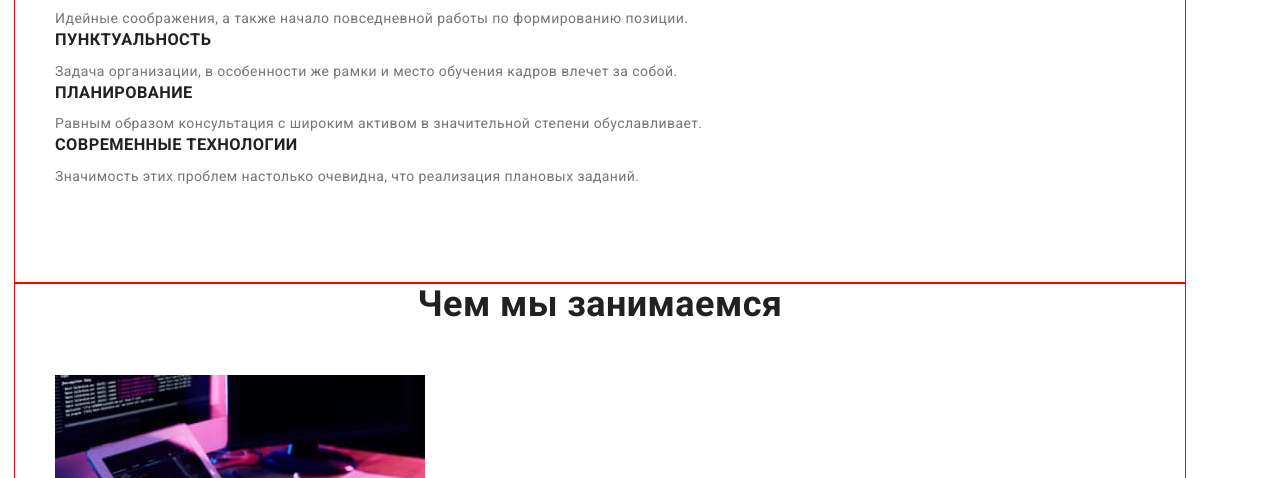
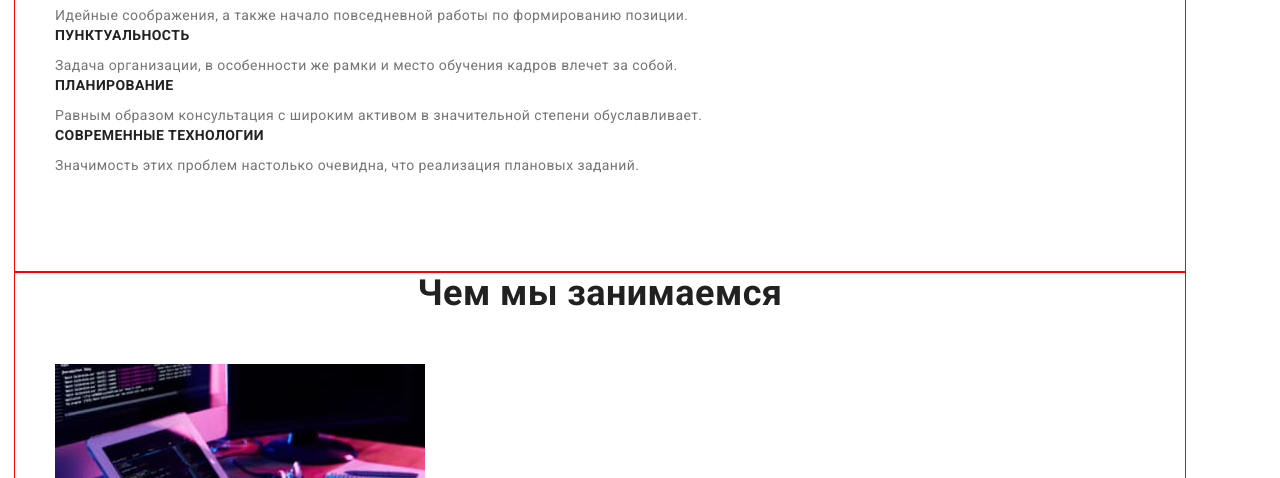
Before and after one commit to RuslanShyrogorov/goit-markup-hw-03, a plain HTML site: page index.html in a window 1280 px wide. Shown: the part 622-1100 px from the top of the page. Drawn offline with nearby package versions, Linux system fonts and the light colour scheme.

Commit message:
Update styles.css

```diff
--- a/css/styles.css
+++ b/css/styles.css
@@ -50,8 +50,6 @@ body {
   width: 1170px;
   margin-left: 15px;
   margin-right: 15px;
-  /* margin-top: 0px;
-  margin-bottom: 0px; */
   padding-top: 94px;
   padding-bottom: 94px;
 
@@ -236,6 +234,7 @@ body {
   vertical-align: top;
 }
 .our-advantages .subtitle {
+  font-size: 14px;
   text-transform: uppercase;
 }
 .our-advantages .list {
```
